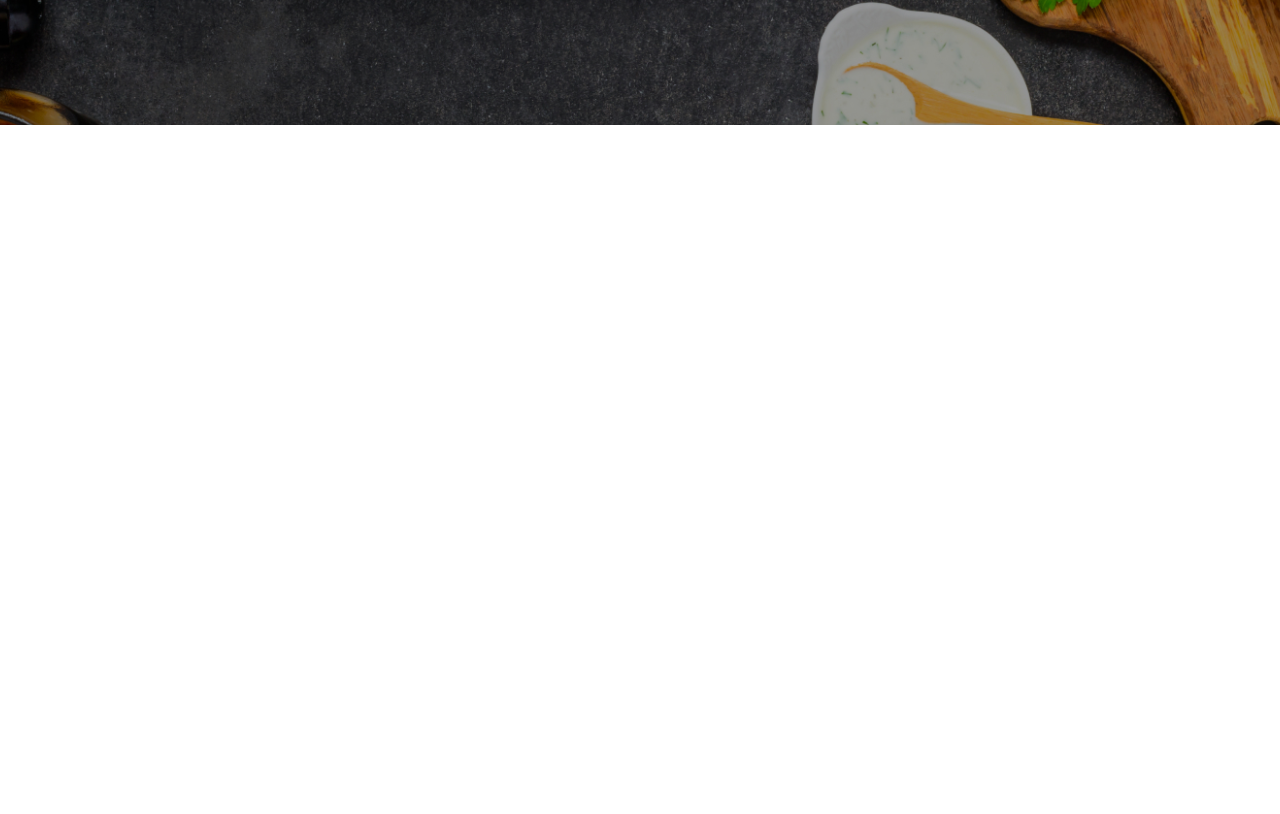
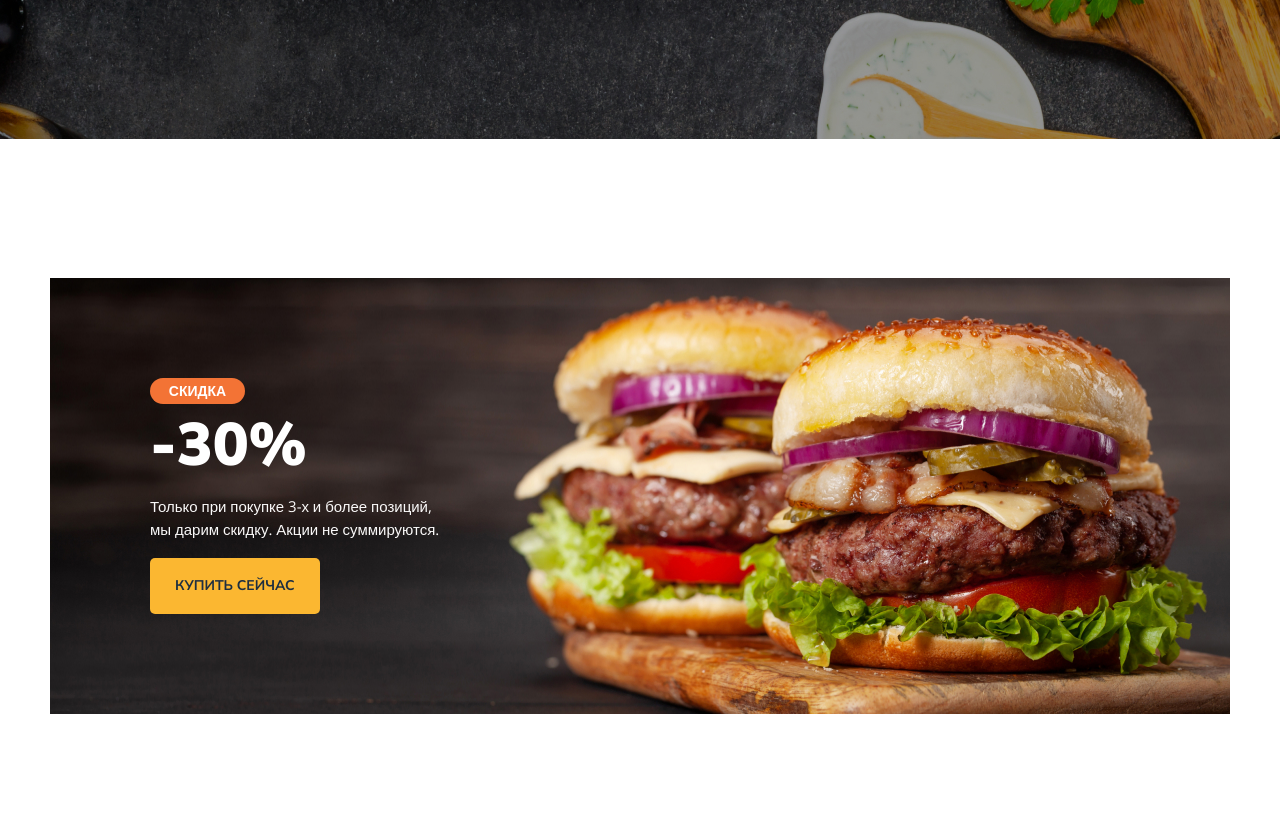
Before and after one commit to catharsis29/Module01-Burger, a plain HTML site: page index.html in a window 1280 px wide. Shown: the part 449-1263 px from the top of the page. Before the commit the page ends 800 px from the top, so only its background shows below. Drawn offline with nearby package versions, Linux system fonts and the light colour scheme.

Commit message:
add styles 12 lesson

```diff
--- a/index.html
+++ b/index.html
@@ -45,5 +45,21 @@
             <p class="description">Выбирай из предложенного ассортимента и мы доставим блюдо в течении часа</p>
         </div>
     </div>
+    <main>
+        <div class="banner">
+            <div class="container">
+                <div class="banner-box">
+                    <h2 class="banner-title">
+                        <span>Скидка</span>
+                        -30%
+                    </h2>
+                    <p class="banner-text">
+                        Только при покупке 3-х и более позиций,<br>мы дарим скидку. Акции не суммируются.
+                    </p>
+                    <a href="#" class="banner-link">купить сейчас</a>
+                </div>
+            </div>
+        </div>
+    </main>
 </body>
 </html>
--- a/styles/main.css
+++ b/styles/main.css
@@ -112,7 +112,7 @@ header {
     list-style-type: none;
     display: flex;
     justify-content: center;
-    gap: 16px;
+    gap: 7px;
 }
 
 .breadcrumbs a {
@@ -129,7 +129,7 @@ header {
 .breadcrumbs a::before {
     content: '/';
     position: relative;
-    left: -7px;
+    left: -3px;
     pointer-events: none;
 }
 
@@ -144,15 +144,76 @@ header {
 .title {
     font-weight: 700;
     font-size: 79px;
-    margin-top: 10px;
-    margin-bottom: 10px;
+    margin-top: 17px;
+    margin-bottom: 20px;
 }
 
 .description {
     font-family: 'Open Sans', sans-serif;
     font-size: 15px;
-    line-height: 1.5;
+    line-height: 1.6;
     color: #FAF9F9;
     max-width: 320px;
     margin: 0 auto;
 }
+
+.banner {
+    margin-top: 139px;
+    margin-bottom: 100px;
+}
+
+.banner-box {
+    background-image: url(../images/banner.jpg);
+    background-size: cover;
+    background-position:center center;
+    background-repeat: no-repeat;
+    padding: 100px 100px;
+}
+
+.banner-title span {
+    display: block;
+    text-transform: uppercase;
+    font-family: 'Open Sans', sans-serif;
+    font-weight: 600;
+    font-size: 14px;
+    background: #F37335;
+    border-radius: 14px;
+    max-width: 95px;
+    padding:5px 0;
+    text-align: center;
+    margin-bottom: 7px;
+}
+
+.banner-title {
+    color: #FFFFFF;
+    font-weight: 900;
+    font-size: 60px;
+    margin-top: 0;
+    margin-bottom: 15px;
+}
+
+.banner-text {
+    font-family: 'Open Sans', sans-serif;
+    color: #FAF9F9;
+    font-size: 15px;
+    line-height: 1.5;
+    margin-bottom: 18px;
+}
+
+.banner-link {
+    color: #1E2F40;
+    text-transform: uppercase;
+    text-decoration:none;
+    font-weight: 700;
+    font-size: 14px;
+    background-color: #FBB731;
+    padding: 20px 25px;
+    border-radius: 5px;
+    display: inline-block;
+    transition: 1s cubic-bezier(1,.02,1,1.18);
+}
+
+.banner-link:hover {
+    color: #FAF9F9;
+    transition: 1s cubic-bezier(1,.02,1,1.18);
+}
```
Also changed, not shown: images/banner.jpg (added).
